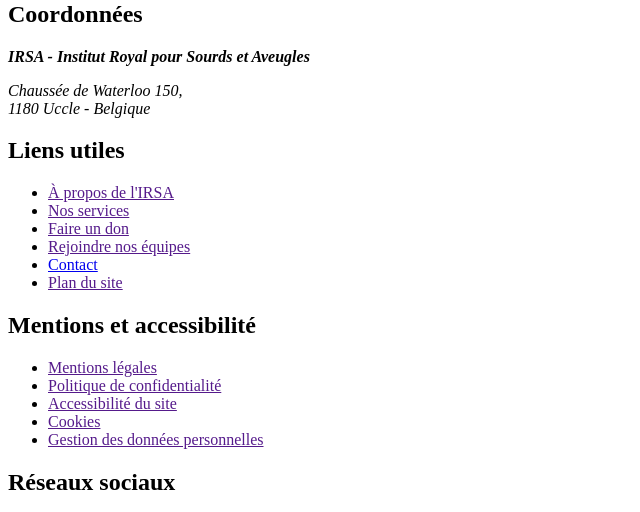
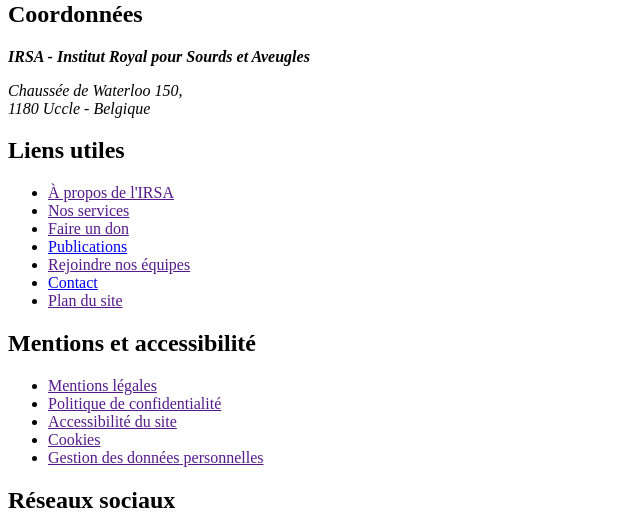
Before and after one commit to lareponse/badhat, a PHP site: page /aubier.php in a window 1280 px wide. Shown: the part 1284-1796 px from the top of the page, without its empty margins (0-640 px from the left). Run offline with PHP 8.4, Linux system fonts and the light colour scheme.

Commit message:
feat: update footer links for publications and contact page

```diff
--- a/public/footer.php
+++ b/public/footer.php
@@ -14,8 +14,9 @@
             <li><a href="">À propos de l'IRSA</a></li>
             <li><a href="">Nos services</a></li>
             <li><a href="">Faire un don</a></li>
+            <li><a href="/publication">Publications</a></li>
             <li><a href="">Rejoindre nos équipes</a></li>
-            <li><a href="contact_form.html">Contact</a></li>
+            <li><a href="/contact">Contact</a></li>
             <li><a href="">Plan du site</a></li>
         </ul>
     </section>
```
